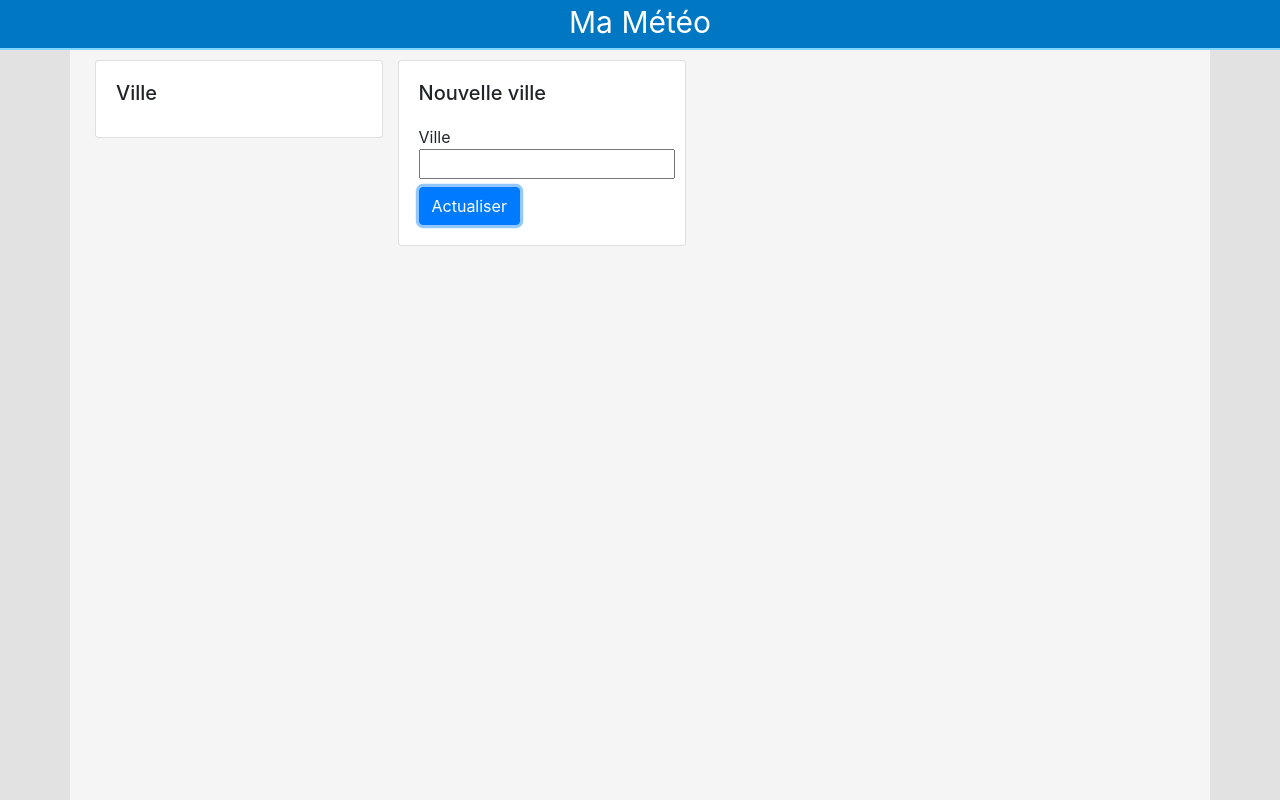
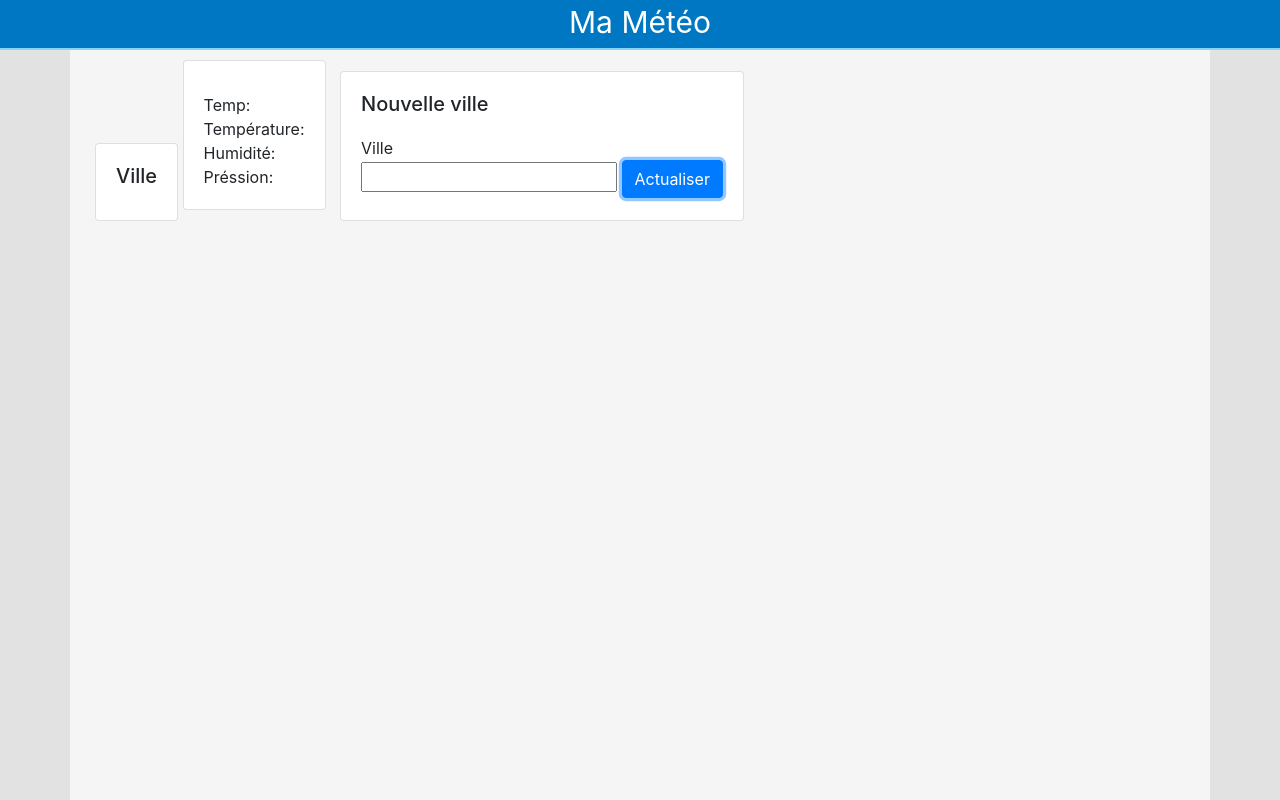
Before and after one commit to IFATech-Metz/dev-log-5, a plain HTML site: page projet.html in a window 1280 px wide. Both pictures are taken after a click on the link "Actualiser". Drawn offline with nearby package versions, Linux system fonts and the light colour scheme; no server answers.

Commit message:
Implementation de carte multiple

```diff
--- a/meteo.js
+++ b/meteo.js
@@ -46,12 +46,12 @@ function onClick(city) {
     xmlRequest(city);
 }
 
-function insertData(data) {
+function insertData() {
     let element = document.getElementById("id01");
     let info = "Temp: " + dataArray.weather + " <br /> " +
-    "Température: " + dataArray.temp + " <br /> " +
-    "Humidité: " + dataArray.humidity + " <br /> " +
-    "Préssion: " + dataArray.pressure + " <br /> ";
+        "Température: " + dataArray.temp + " <br /> " +
+        "Humidité: " + dataArray.humidity + " <br /> " +
+        "Pression: " + dataArray.pressure + " <br /> ";
     element.innerHTML = info;
 }
 
@@ -67,3 +67,24 @@ function parsingWeatherData(request){
         insertData(dataArray);
     }
 }
+
+const initCard = city =>
+    "<div class=\"card-body\">" +
+    "<h5 class=\"card-title\">" + city + "</h5>" +
+    "           <p class=\"card-text\">" +
+    "Temp: " + dataArray.weather + " <br /> " +
+    "           Température: " + dataArray.temp + " <br /> " +
+    "Humidité: " + dataArray.humidity + " <br /> " +
+    "Préssion: " + dataArray.pressure + " <br /> " +
+    "</p>" +
+    "</div>"+
+    "</div>";
+
+function createNewCard(city) {
+    let divWeather = document.getElementById("1");
+    let newCardContent = document.createElement("div")
+    newCardContent.className = "card";
+    newCardContent.innerHTML = initCard(city);
+    divWeather.appendChild(newCardContent);
+    console.log(divWeather);
+}
--- a/projet.html
+++ b/projet.html
@@ -9,8 +9,8 @@
 <body onload="onLoad()">
 <header>Ma Météo</header>
 <div class="container">
-    <div class="weather">
-        <div class="card" style="width: 18rem;">
+    <div id="1" class="weather">
+        <div class="card">
             <div class="card-body">
                 <h5 class="card-title">Ville</h5>
                 <p id="id01" class="card-text"></p>
@@ -19,13 +19,13 @@
     </div>
 
     <div class="input">
-        <div class="card" style="width: 18rem;">
+        <div class="card">
             <div class="card-body">
                 <h5 class="card-title">Nouvelle ville</h5>
                 <label></label>
                 <p class="card-text">Ville</p>
                 <label><input id="ville"/></label>
-                <a href="#" class="btn btn-primary" onclick="onClick(document.getElementById('ville').value)">Actualiser</a>
+                <a href="#" class="btn btn-primary" onclick="createNewCard(document.getElementById('ville').value)">Actualiser</a>
             </div>
         </div>
     </div>
--- a/style.css
+++ b/style.css
@@ -35,7 +35,9 @@ div.weather {
     display: inline-block;
     padding: 10px;
 }
-
+div.card{
+    display: inline-block;
+}
 div.input {
     display: inline-block;
 }
```
